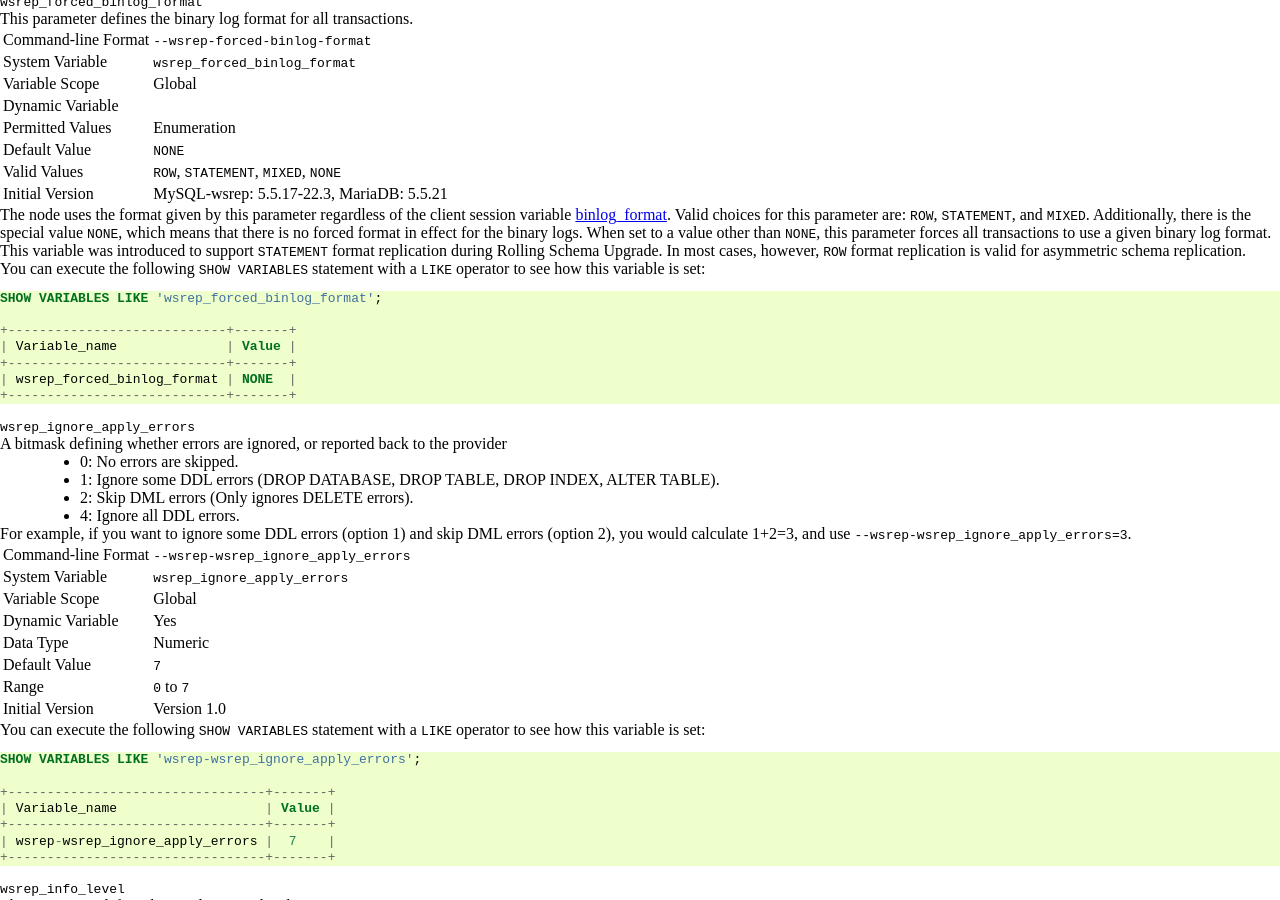
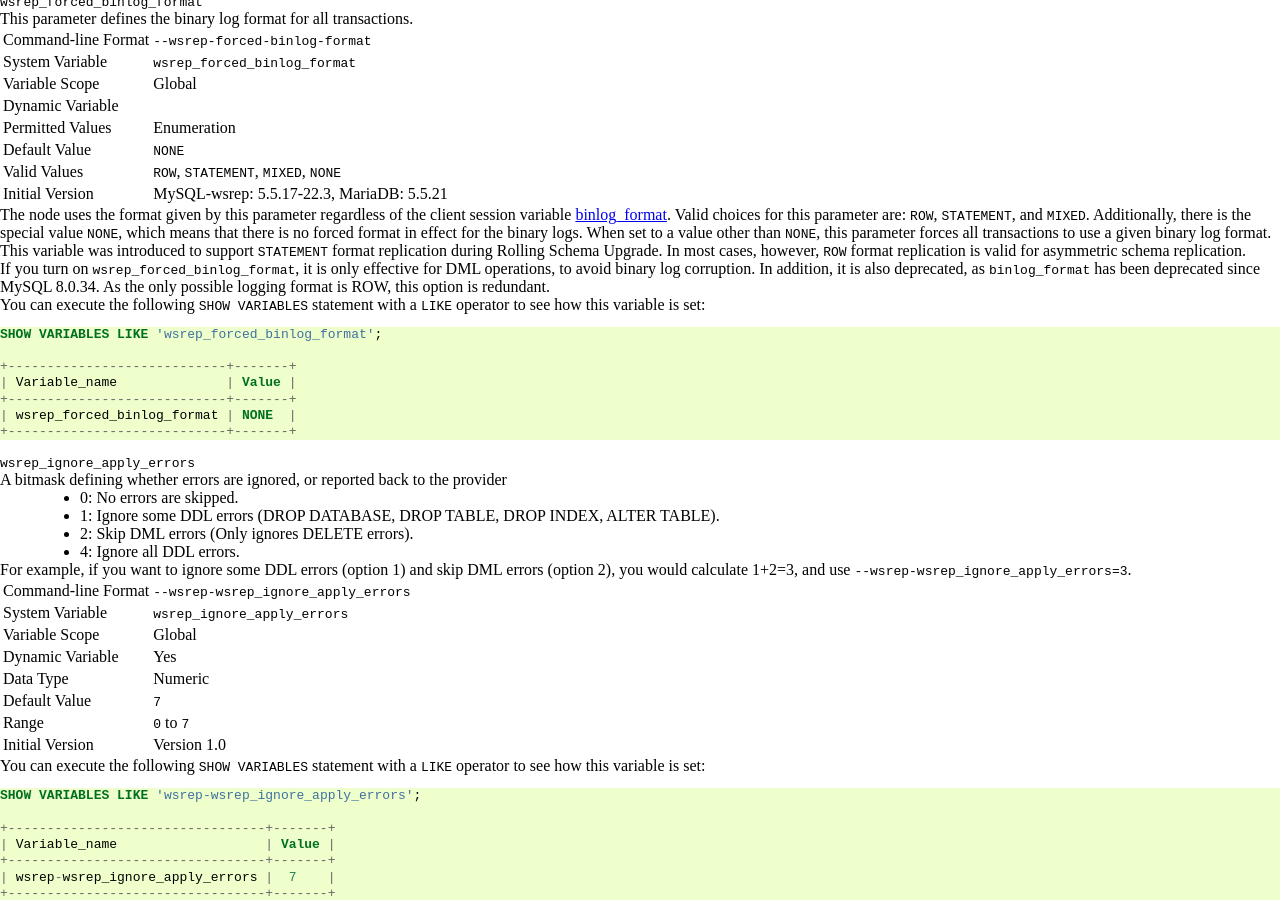
Before and after one commit to codership/documentation, a Sphinx documentation site: the page built from galeracluster/source/documentation/mysql-wsrep-options.rst, in a window 1280 px wide and 900 px high, scrolled down 7023 px. Built offline with Sphinx 7.4.7, drawn with Linux system fonts in a browser that asks for light colours; comment, search, counter and statistics services are not loaded.

Commit message:
Issue #428 Added details on the wsrep_forced_binlog_format being effective for DML operations only. Also mentioned that binlog_format is deprecated.

```diff
--- a/galeracluster/source/documentation/mysql-wsrep-options.rst
+++ b/galeracluster/source/documentation/mysql-wsrep-options.rst
@@ -738,6 +738,8 @@ The node uses the format given by this parameter regardless of the client sessio
 
 This variable was introduced to support ``STATEMENT`` format replication during :term:`Rolling Schema Upgrade`.  In most cases, however, ``ROW`` format replication is valid for asymmetric schema replication.
 
+If you turn on ``wsrep_forced_binlog_format``, it is only effective for DML operations, to avoid binary log corruption. In addition, it is also deprecated, as ``binlog_format`` has been deprecated since MySQL 8.0.34. As the only possible logging format is ROW, this option is redundant.
+
 You can execute the following ``SHOW VARIABLES`` statement with a ``LIKE`` operator to see how this variable is set:
 
 .. code-block:: mysql
```
